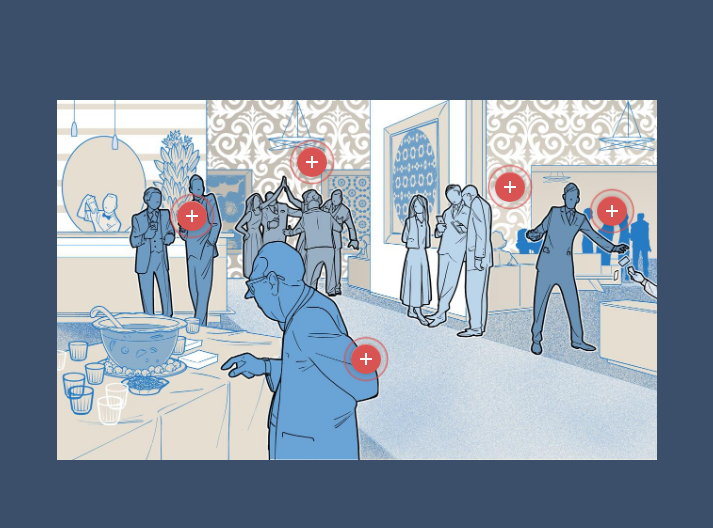
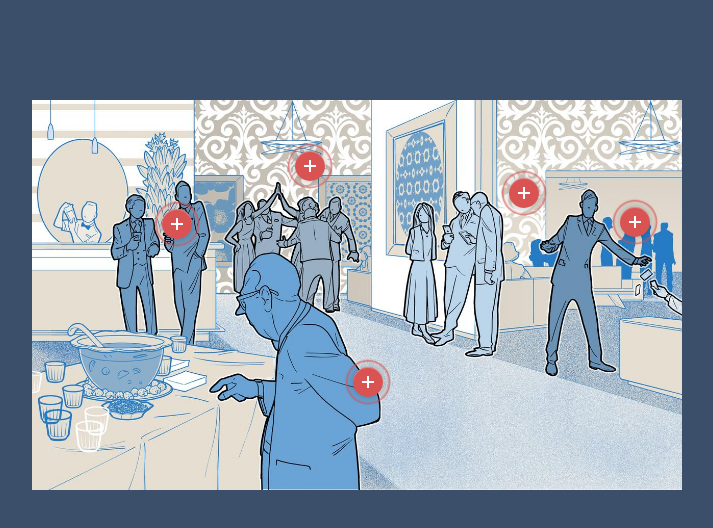
Before and after one commit to dwthurber/networkingGraphic, a plain HTML site: page index.html in a window 1280 px wide. Shown: the whole page, without its empty margins (283-996 px from the left). Drawn offline with Linux system fonts and the light colour scheme.

Commit message:
udpate graphic size

```diff
--- a/css/style.css
+++ b/css/style.css
@@ -83,7 +83,7 @@ header h1 {
   position: relative;
   margin: 0 auto;
   width: 100%;
-  max-width: 600px;
+  max-width: 650px;
 }
 .cd-product-wrapper > img {
   display: block;
```
